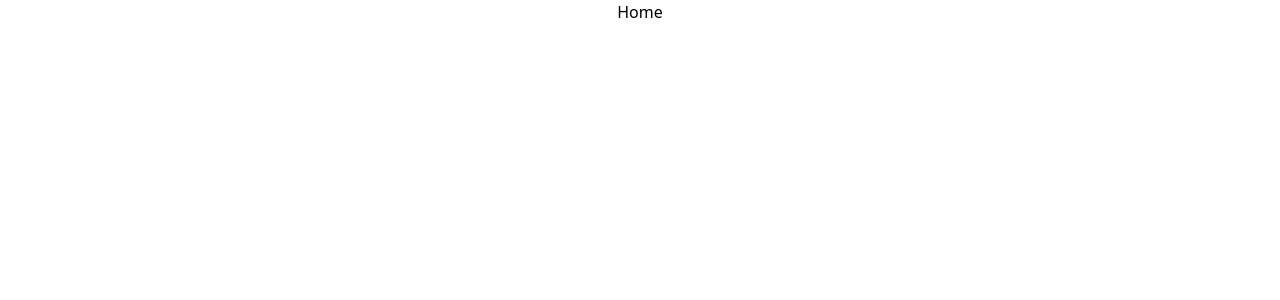
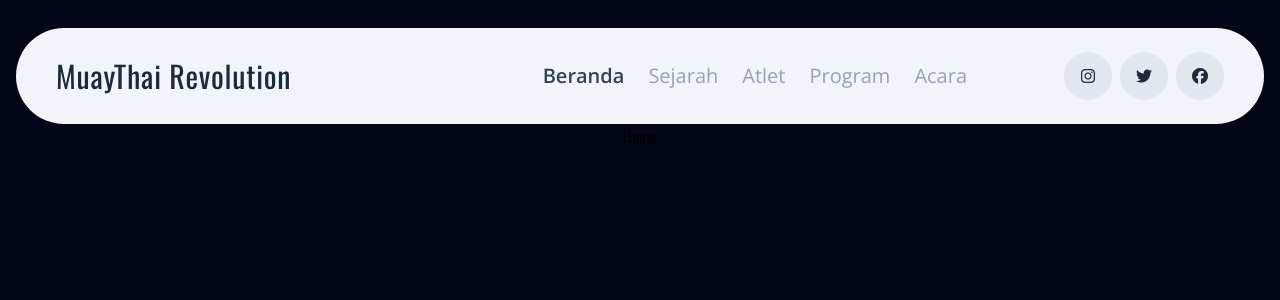
Before and after one commit to or-abdillh/muay-thai-revolution, a Vue app: page / in a window 1280 px wide. Shown: the top 300 px of the page. Built offline with nearby package versions, Linux system fonts and the light colour scheme.

Commit message:
Create Navigatio Bar

```diff
--- a/index.html
+++ b/index.html
@@ -4,6 +4,7 @@
     <meta charset="UTF-8" />
     <link rel="icon" type="image/svg+xml" href="/vite.svg" />
     <meta name="viewport" content="width=device-width, initial-scale=1.0" />
+    <meta name="theme-color" content="#020617" />
 
     <!-- Primary Meta Tags -->
     <title>Muay Thai Revolution — Majukan Keunggulan Beladiri di Indonesia!</title>
@@ -26,6 +27,11 @@
 
     <!-- Font Awesome 6 -->
     <script src="https://kit.fontawesome.com/b026c11a83.js" crossorigin="anonymous"></script>
+
+    <!-- Oswald, Open Sans -->
+    <link rel="preconnect" href="https://fonts.googleapis.com">
+    <link rel="preconnect" href="https://fonts.gstatic.com" crossorigin>
+    <link href="https://fonts.googleapis.com/css2?family=Open+Sans:wght@300;400;500;600&family=Oswald:wght@400;500;600;700&display=swap" rel="stylesheet">
   </head>
   <body>
     <div id="app"></div>
--- a/src/App.vue
+++ b/src/App.vue
@@ -1,3 +1,12 @@
 <template>
-  <router-view></router-view>
+  <Navbar></Navbar>
+  <main class="min-h-screen bg-slate-950">
+    <router-view></router-view>
+  </main>
 </template>
+
+<script setup>
+
+import Navbar from '@component/base/Navbar.vue'
+
+</script>
--- /dev/null
+++ b/src/components/base/Navbar.vue
@@ -0,0 +1,59 @@
+<template>
+    <nav class="w-full sticky top-0 px-4 pt-7 bg-slate-950">
+        <section class="bg-slate-100 rounded-full px-10 py-6 flex justify-between items-center">
+            <!-- brand -->
+            <h1 class="text-2xl md:text-3xl text-slate-800 tracking-wide">MuayThai Revolution</h1>
+
+            <!-- nav toggler -->
+            <div>
+                <button @click="isSidebarOpen = true"
+                    class="w-12 h-12 bg-slate-200 rounded-full active:scale-90 duration-300 md:hidden"><i
+                        class="fa-solid fa-bars-staggered"></i></button>
+            </div>
+
+            <!-- nav wrapper -->
+            <section :class="isSidebarOpen ? 'right-0' : '-right-full'"
+                class="fixed md:static duration-300 bg-slate-100 bottom-0 top-0 px-12 pt-14 md:p-0 md:w-7/12 flex md:flex-row flex-col md:justify-between gap-12 md:gap-0 md:items-center">
+                <!-- nav items -->
+                <div class="flex md:flex-row flex-col text-right md:text-left gap-6">
+                    <!-- nav closer -->
+                    <div class="flex justify-end mb-10 md:hidden">
+                        <button @click="isSidebarOpen = false"
+                            class="w-12 h-12 bg-slate-200 rounded-full text-right grid place-items-center"><i
+                                class="fa-solid fa-times text-xl"></i></button>
+                    </div>
+                    <!-- items -->
+                    <template v-for="nav in navs" :key="nav">
+                        <a :class="nav.name === isActiveNav ? 'text-slate-700 hover:text-slate-500 font-semibold' : 'text-slate-400 hover:text-slate-700'"
+                            class="text-xl" href="">{{ nav?.name }}</a>
+                    </template>
+                </div>
+
+                <!-- Socials -->
+                <div>
+                    <SocialsMedia></SocialsMedia>
+                </div>
+            </section>
+
+        </section>
+    </nav>
+</template>
+
+<script setup>
+
+import { ref } from 'vue'
+import SocialsMedia from '@component/base/SocialsMedia.vue'
+
+const navs = [
+    { name: 'Beranda' },
+    { name: 'Sejarah' },
+    { name: 'Atlet' },
+    { name: 'Program' },
+    { name: 'Acara' },
+]
+
+const isActiveNav = ref(navs[0].name)
+
+const isSidebarOpen = ref(false)
+
+</script>
--- /dev/null
+++ b/src/components/base/SocialsMedia.vue
@@ -0,0 +1,30 @@
+<template>
+    <section class="flex flex-col md:flex-row md:gap-2 gap-4">
+        <template v-for="social in socials" :key="social">
+            <button
+                class="bg-slate-200 hover:bg-slate-300 duration-300 text-slate-800 h-12 md:w-12 px-5 md:p-0 rounded-full flex gap-2 items-center md:grid md:place-items-center">
+                <i :class="social?.icon"></i>
+                <p class="md:hidden">{{ social?.name }}</p>
+            </button>
+        </template>
+    </section>
+</template>
+
+<script setup>
+
+const socials = [
+    {
+        name: 'Instagram',
+        icon: 'fa-brands fa-instagram'
+    },
+    {
+        name: 'Twitter',
+        icon: 'fa-brands fa-twitter'
+    },
+    {
+        name: 'Facebook',
+        icon: 'fa-brands fa-facebook'
+    }
+]
+
+</script>
--- a/src/style.css
+++ b/src/style.css
@@ -1,3 +1,13 @@
 @tailwind base;
 @tailwind components;
 @tailwind utilities;
+
+@layer base {
+    h1, h2, h3, h4, h5, h6 {
+        font-family: 'Oswald', sans-serif;
+    }
+
+    p, span, a, button, em, li, strong {
+        font-family: 'Open Sans', sans-serif;
+    }
+}
```
